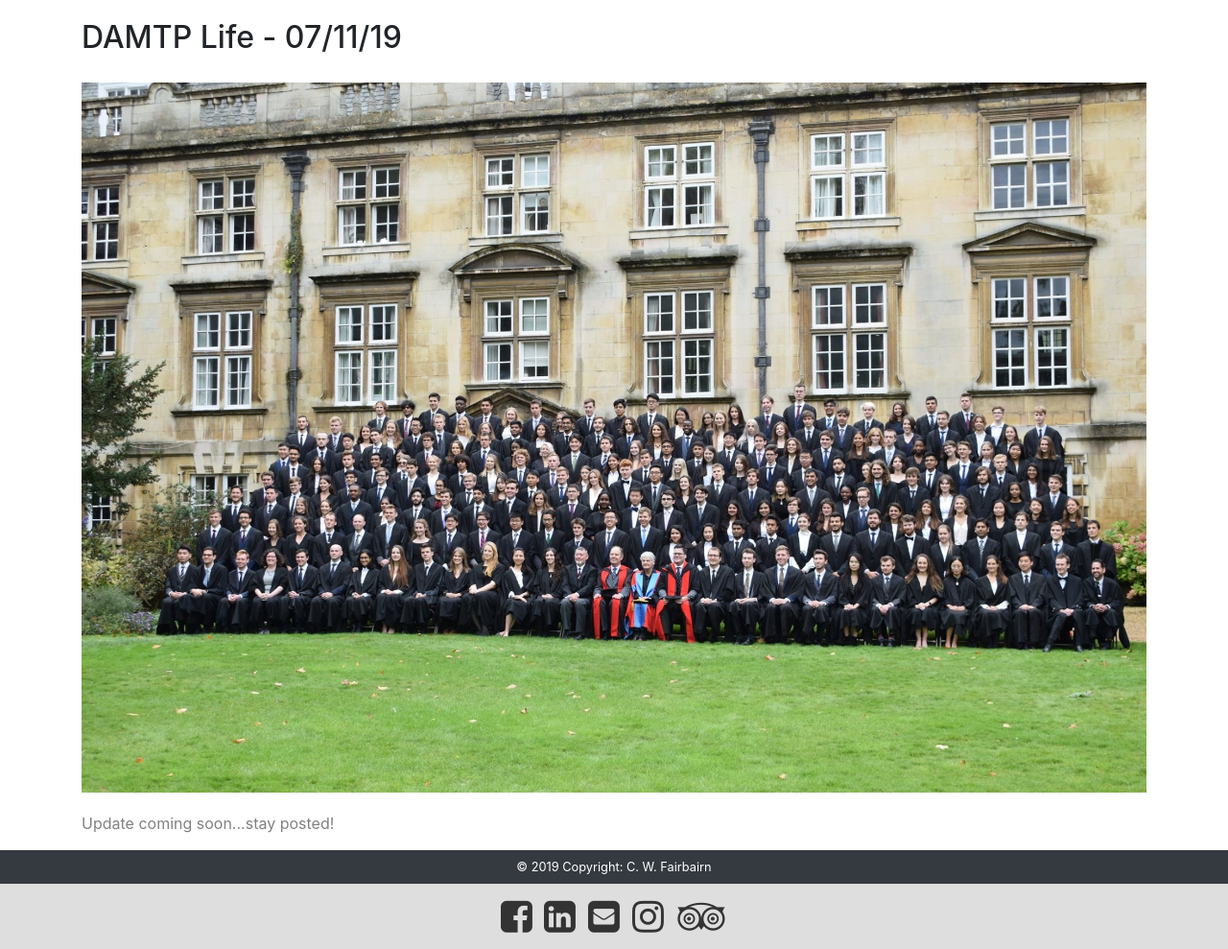
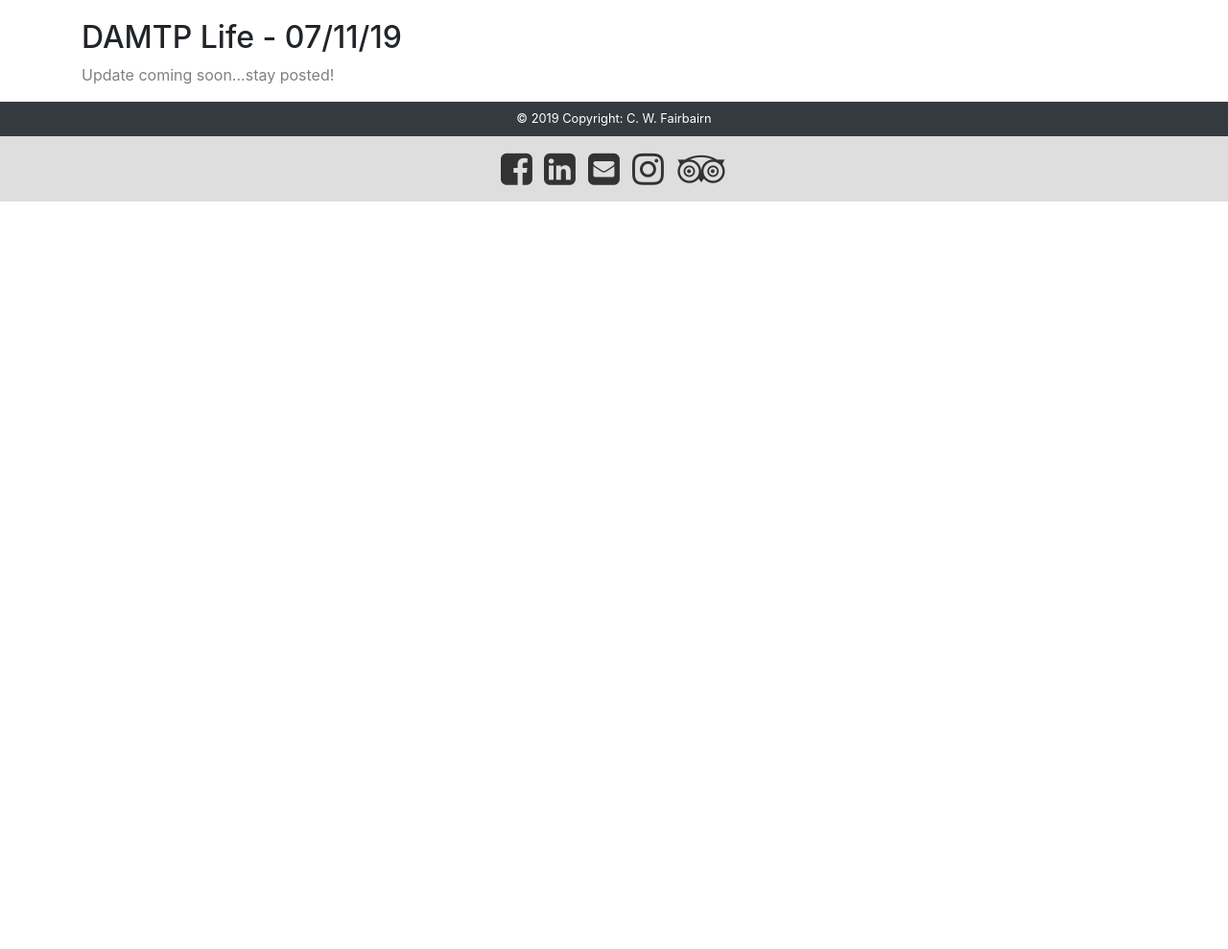
Before and after one commit to callumf8/callumfairbairn, a PHP site: page /research/research_news/2019/damtp_life.php in a window 1280 px wide. Shown: the part 56-1045 px from the top of the page at 96% size. After the commit the page ends 266 px from the top, so only its background shows below. Run offline with PHP 8.4, Linux system fonts and the light colour scheme; some libraries are stand-ins or nearby versions.

Commit message:
Update damtp_life.php

```diff
--- a/research/research_news/2019/damtp_life.php
+++ b/research/research_news/2019/damtp_life.php
@@ -24,10 +24,6 @@ include_once($path);
 
 <h2>DAMTP Life - 07/11/19</h2>
 
-<a href="research/research_news/2019/images/matric.JPG">
-<img src="research/research_news/2019/images/matric.JPG" style="width:100%">
-</a>
-
 <p> Update coming soon...stay posted!</p>
 
 </div>
```
